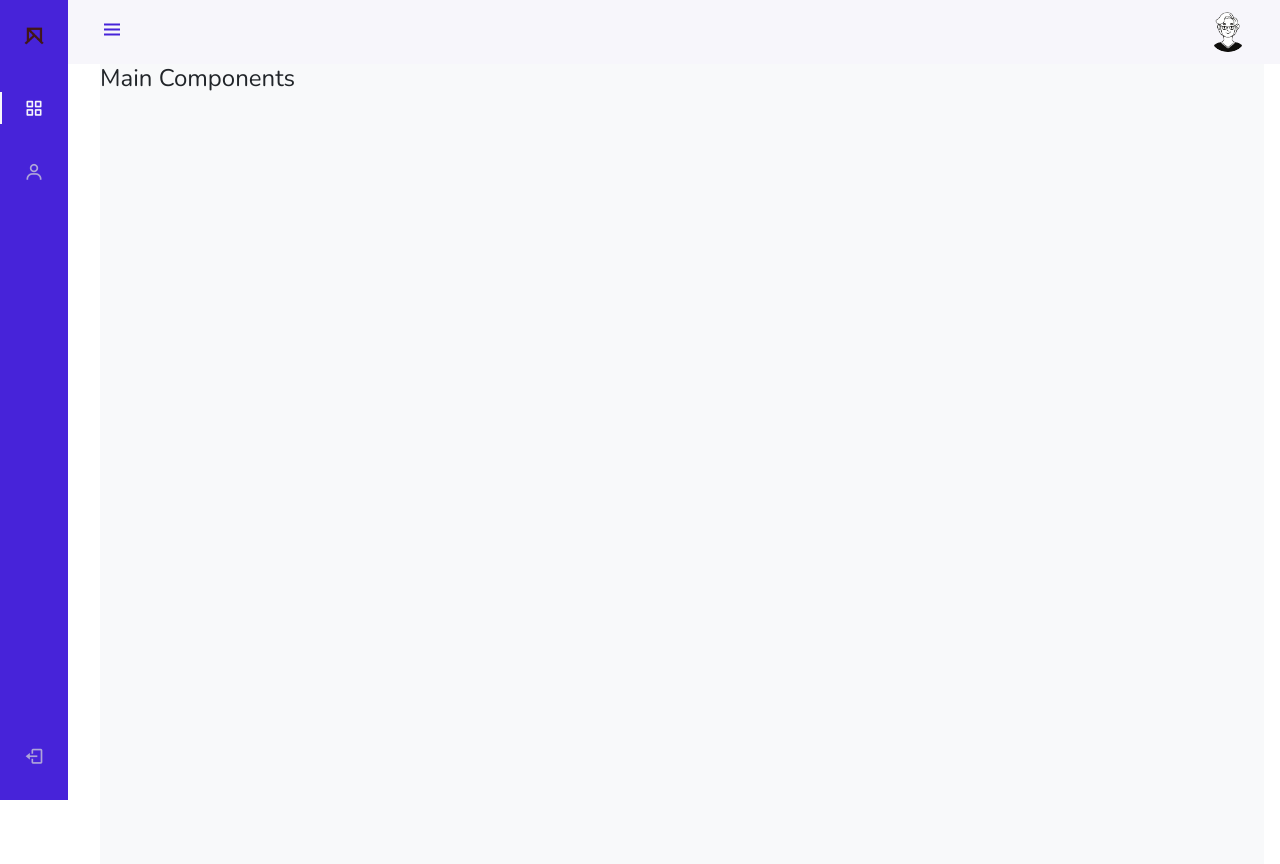
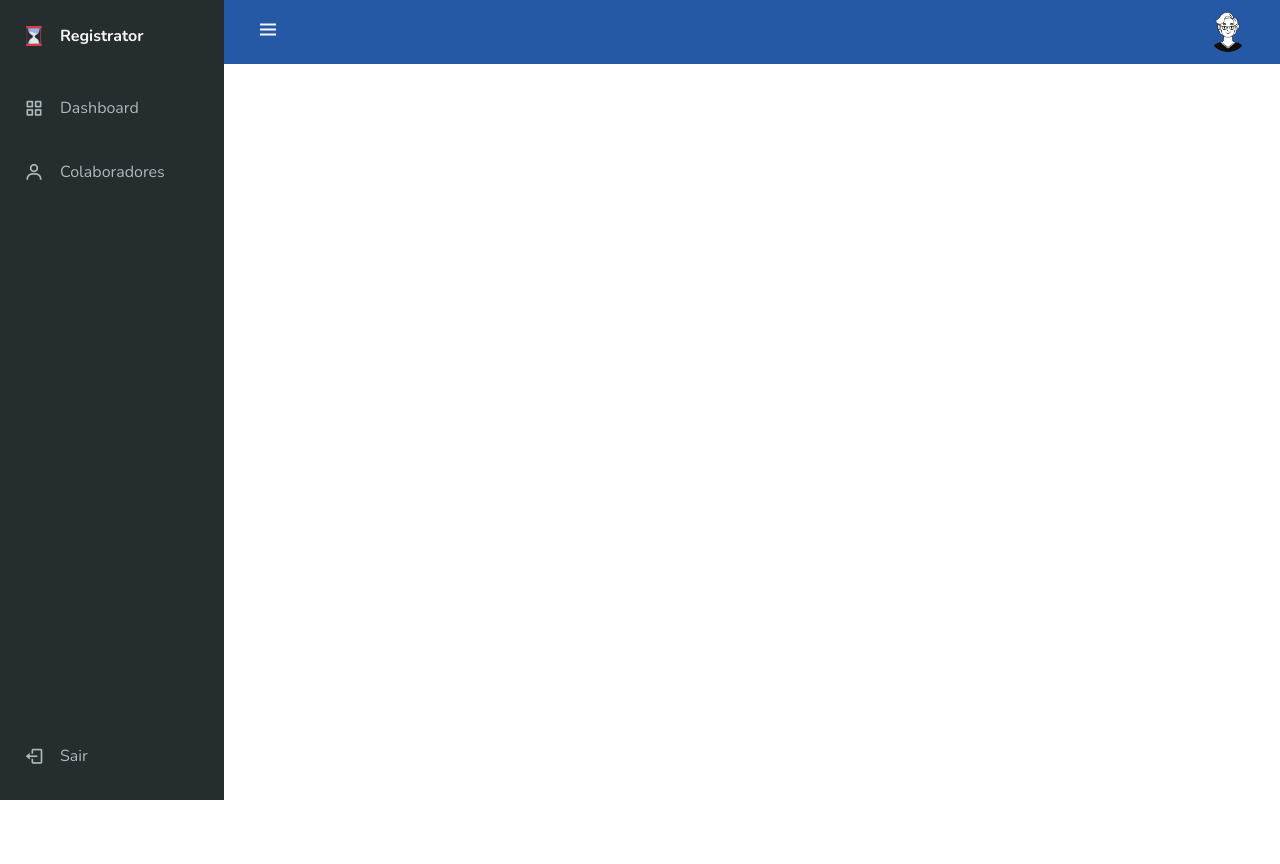
Before and after one commit to sangrittijunior/Registrator, a PHP site: page /layout/header.php in a window 1280 px wide. After the commit the page ends 800 px from the top, so only its background shows below. Run offline with PHP 8.4, Linux system fonts and the light colour scheme.

Commit message:
Layout base montado

```diff
--- a/assets/css/dashboard.css
+++ /dev/null
@@ -1,186 +0,0 @@
-@import url("https://fonts.googleapis.com/css2?family=Nunito:wght@400;600;700&display=swap");
-
-:root {
-    --header-height: 3rem;
-    --nav-width: 68px;
-    --first-color: #4723D9;
-    --first-color-light: #AFA5D9;
-    --white-color: #F7F6FB;
-    --body-font: 'Nunito', sans-serif;
-    --normal-font-size: 1rem;
-    --z-fixed: 100
-}
-
-*,
-::before,
-::after {
-    box-sizing: border-box
-}
-
-.logo-sidebar{
-    width: 20px;
-}
-
-body {
-    position: relative;
-    margin: var(--header-height) 0 0 0;
-    padding: 0 1rem;
-    font-family: var(--body-font);
-    font-size: var(--normal-font-size);
-    transition: .5s
-}
-
-a {
-    text-decoration: none
-}
-
-.header {
-    width: 100%;
-    height: var(--header-height);
-    position: fixed;
-    top: 0;
-    left: 0;
-    display: flex;
-    align-items: center;
-    justify-content: space-between;
-    padding: 0 1rem;
-    background-color: var(--white-color);
-    z-index: var(--z-fixed);
-    transition: .5s
-}
-
-.header_toggle {
-    color: var(--first-color);
-    font-size: 1.5rem;
-    cursor: pointer
-}
-
-.header_img {
-    width: 35px;
-    height: 35px;
-    display: flex;
-    justify-content: center;
-    border-radius: 50%;
-    overflow: hidden
-}
-
-.header_img img {
-    width: 40px
-}
-
-.l-navbar {
-    position: fixed;
-    top: 0;
-    left: -30%;
-    width: var(--nav-width);
-    height: 100vh;
-    background-color: var(--first-color);
-    padding: .5rem 1rem 0 0;
-    transition: .5s;
-    z-index: var(--z-fixed)
-}
-
-.nav {
-    height: 100%;
-    display: flex;
-    flex-direction: column;
-    justify-content: space-between;
-    overflow: hidden
-}
-
-.nav_logo,
-.nav_link {
-    display: grid;
-    grid-template-columns: max-content max-content;
-    align-items: center;
-    column-gap: 1rem;
-    padding: .5rem 0 .5rem 1.5rem
-}
-
-.nav_logo {
-    margin-bottom: 2rem
-}
-
-.nav_logo-icon {
-    font-size: 1.25rem;
-    color: var(--white-color)
-}
-
-.nav_logo-name {
-    color: var(--white-color);
-    font-weight: 700
-}
-
-.nav_link {
-    position: relative;
-    color: var(--first-color-light);
-    margin-bottom: 1.5rem;
-    transition: .3s
-}
-
-.nav_link:hover {
-    color: var(--white-color)
-}
-
-.nav_icon {
-    font-size: 1.25rem
-}
-
-.show {
-    left: 0
-}
-
-.body-pd {
-    padding-left: calc(var(--nav-width) + 1rem)
-}
-
-.active {
-    color: var(--white-color)
-}
-
-.active::before {
-    content: '';
-    position: absolute;
-    left: 0;
-    width: 2px;
-    height: 32px;
-    background-color: var(--white-color)
-}
-
-.height-100 {
-    height: 100vh
-}
-
-@media screen and (min-width: 768px) {
-    body {
-        margin: calc(var(--header-height) + 1rem) 0 0 0;
-        padding-left: calc(var(--nav-width) + 2rem)
-    }
-
-    .header {
-        height: calc(var(--header-height) + 1rem);
-        padding: 0 2rem 0 calc(var(--nav-width) + 2rem)
-    }
-
-    .header_img {
-        width: 40px;
-        height: 40px
-    }
-
-    .header_img img {
-        width: 45px
-    }
-
-    .l-navbar {
-        left: 0;
-        padding: 1rem 1rem 0 0
-    }
-
-    .show {
-        width: calc(var(--nav-width) + 156px)
-    }
-
-    .body-pd {
-        padding-left: calc(var(--nav-width) + 188px)
-    }
-}
--- /dev/null
+++ b/assets/css/style.css
@@ -0,0 +1,130 @@
+.logo-sidebar{
+    width: 20px;
+}
+
+body {
+    position: relative;
+    margin: 4rem 0 0 0;
+    padding-left: calc(68px + 2rem);
+    font-family: 'Nunito', sans-serif;
+    font-size: 1rem;
+    transition: .5s;
+}
+
+a {
+    text-decoration: none;
+}
+
+.header {
+    width: 100%;
+    height: 4rem;
+    position: fixed;
+    top: 0;
+    left: 0;
+    display: flex;
+    align-items: center;
+    justify-content: space-between;
+    padding: 0 2rem 0 calc(68px + 2rem);
+    background-color: #2559a5;
+    z-index: 100;
+    transition: .5s;
+}
+
+.header_toggle {
+    color: #F7F6FB;
+    font-size: 1.5rem;
+    cursor: pointer;
+}
+
+.header_img {
+    width: 40px;
+    height: 40px;
+    display: flex;
+    justify-content: center;
+    border-radius: 50%;
+    overflow: hidden;
+}
+
+.header_img img {
+    width: 45px;
+}
+
+.l-navbar {
+    position: fixed;
+    top: 0;
+    left: 0;
+    width: 68px;
+    height: 100vh;
+    background-color: #252d2f;
+    padding: 1rem 1rem 0 0;
+    transition: .5s;
+    z-index: 100;
+}
+
+.nav {
+    height: 100%;
+    display: flex;
+    flex-direction: column;
+    justify-content: space-between;
+    overflow: hidden;
+}
+
+.nav_logo,
+.nav_link {
+    display: grid;
+    grid-template-columns: max-content max-content;
+    align-items: center;
+    column-gap: 1rem;
+    padding: .5rem 0 .5rem 1.5rem;
+}
+
+.nav_logo {
+    margin-bottom: 2rem;
+}
+
+.nav_logo-icon {
+    font-size: 1.25rem;
+    color: #F7F6FB;
+}
+
+.nav_logo-name {
+    color: #F7F6FB;
+    font-weight: 700;
+}
+
+.nav_link {
+    position: relative;
+    color: #abbabd;
+    margin-bottom: 1.5rem;
+    transition: .3s;
+}
+
+.nav_link:hover {
+    color: #F7F6FB;
+}
+
+.nav_icon {
+    font-size: 1.25rem;
+}
+
+.show {
+    left: 0;
+    width: 224px;
+}
+
+.body-pd {
+    padding-left: 256px;
+}
+
+.active {
+    color: #F7F6FB;
+}
+
+.active::before {
+    content: '';
+    position: absolute;
+    left: 0;
+    width: 2px;
+    height: 32px;
+    background-color: #F7F6FB;
+}
--- /dev/null
+++ b/index.php
@@ -0,0 +1,3 @@
+<?php require('layout/header.php'); ?>
+
+<?php require('layout/footer.php'); ?>
--- a/layout/header.php
+++ b/layout/header.php
@@ -2,79 +2,34 @@
     <html lang="pt-br">
         <head>
             <meta charset="utf-8">
-            <link rel="icon" type="image/png" sizes="16x16" href="assets/imagens/logo.png">
+            <link rel="icon" type="image/png" sizes="16x16" href="../assets/imagens/logo.png">
             <title>Registrator - Controle de Ponto Online !</title>
 
             <!-- IMPORTS JQUERY -->
-            <script src="assets/js/jquery.min.js"></script>
+            <script src="../assets/js/jquery.min.js"></script>
 
             <!-- IMPORTS BOOTSTRAP 5.1 -->
-            <script src="assets/js//bootstrap.min.js"></script>
-            <link href="assets/css/bootstrap.min.css" rel="stylesheet">
+            <script src="../assets/js//bootstrap.min.js"></script>
+            <link href="../assets/css/bootstrap.min.css" rel="stylesheet">
             <link href="https://cdn.jsdelivr.net/npm/boxicons@latest/css/boxicons.min.css" rel="stylesheet">
 
             <!-- CSS para customização -->
-            <link href="assets/css/dashboard.css" rel="stylesheet">
+            <link href="../assets/css/style.css" rel="stylesheet">
+            <link href="https://fonts.googleapis.com/css2?family=Nunito:wght@400;600;700&display=swap" rel="stylesheet">
         </head>
 
-        <body id="body-pd">
-            <header class="header" id="header">
+        <body class="body-pd" id="body-pd">
+            <header class="header body-pd" id="header">
                 <div class="header_toggle"> <i class='bx bx-menu' id="header-toggle"></i> </div>
-                <div class="header_img"> <img src="assets/imagens/user-login.png" alt=""> </div>
+                <div class="header_img"> <img src="../assets/imagens/user-login.png" alt=""> </div>
             </header>
-            <div class="l-navbar" id="nav-bar">
+            <div class="l-navbar show" id="nav-bar">
                 <nav class="nav">
-                    <div> <a href="#" class="nav_logo"> <img class="logo-sidebar" src="assets/imagens/logo.png"> <span class="nav_logo-name">Registrator</span> </a>
+                    <div> <a href="#" class="nav_logo"> <img class="logo-sidebar" src="../assets/imagens/logo.png"> <span class="nav_logo-name">Registrator</span> </a>
                         <div class="nav_list">
-                            <a href="dashboard.html" class="nav_link active"> <i class='bx bx-grid-alt nav_icon'></i> <span class="nav_name">Dashboard</span> </a>
-                            <a href="colaboradores.html" class="nav_link"> <i class='bx bx-user nav_icon'></i> <span class="nav_name">Colaboradores</span> </a>
+                            <a href="../index.php" class="nav_link"> <i class='bx bx-grid-alt nav_icon'></i> <span class="nav_name">Dashboard</span> </a>
+                            <a href="../colaboradores.php" class="nav_link"> <i class='bx bx-user nav_icon'></i> <span class="nav_name">Colaboradores</span> </a>
                         </div>
                     </div> <a href="#" class="nav_link"> <i class='bx bx-log-out nav_icon'></i> <span class="nav_name">Sair</span> </a>
                 </nav>
             </div>
-            <div class="height-100 bg-light">
-                <h4>Main Components</h4>
-            </div>
-        </body>
-    </html>
-
-    <script>
-        document.addEventListener("DOMContentLoaded", function(event) {
-
-            const showNavbar = (toggleId, navId, bodyId, headerId) =>{
-            const toggle = document.getElementById(toggleId),
-            nav = document.getElementById(navId),
-            bodypd = document.getElementById(bodyId),
-            headerpd = document.getElementById(headerId)
-
-            // Validate that all variables exist
-            if(toggle && nav && bodypd && headerpd){
-            toggle.addEventListener('click', ()=>{
-            // show navbar
-            nav.classList.toggle('show')
-            // change icon
-            toggle.classList.toggle('bx-x')
-            // add padding to body
-            bodypd.classList.toggle('body-pd')
-            // add padding to header
-            headerpd.classList.toggle('body-pd')
-            })
-            }
-            }
-
-            showNavbar('header-toggle','nav-bar','body-pd','header')
-
-            /*===== LINK ACTIVE =====*/
-            const linkColor = document.querySelectorAll('.nav_link')
-
-            function colorLink(){
-            if(linkColor){
-            linkColor.forEach(l=> l.classList.remove('active'))
-            this.classList.add('active')
-            }
-            }
-            linkColor.forEach(l=> l.addEventListener('click', colorLink))
-
-            // Your code to run since DOM is loaded and ready
-            });
-    </script>
```
Also changed, not shown: dashboard.php (deleted, +0 -80 lines), layout/footer.php (added, +45 -0 lines), assets/imagens/logo.png.
